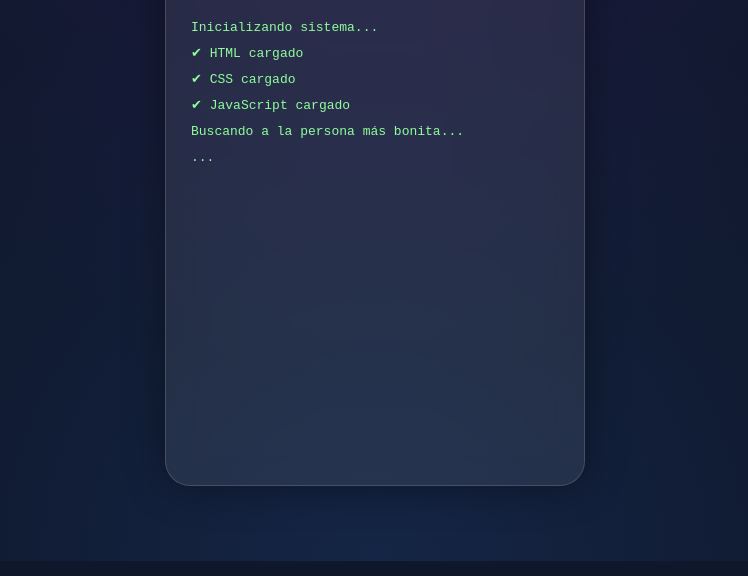
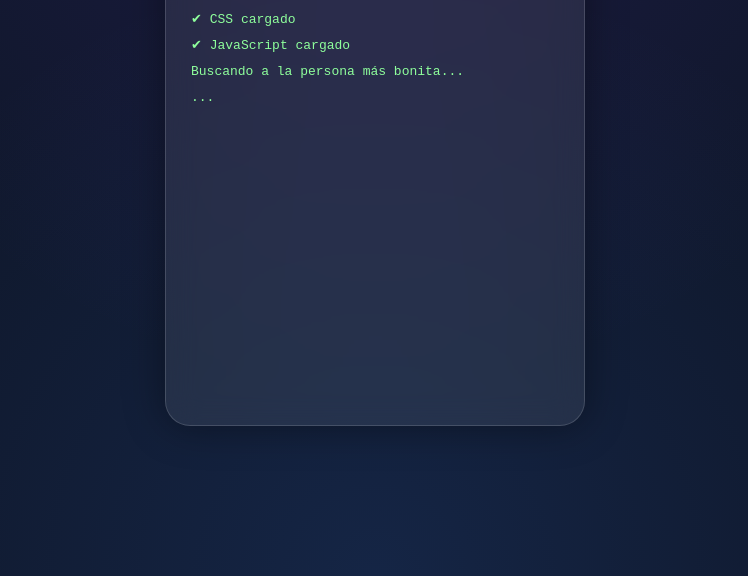
Before and after one commit to Vidal3026/recovery-alessita, a plain HTML site: page index.html in a window 1280 px wide. Shown: the part 239-815 px from the top of the page, without its empty margins (265-1013 px from the left). Drawn offline with nearby package versions, Linux system fonts and the light colour scheme.

Commit message:
Update style.css

```diff
--- a/css/style.css
+++ b/css/style.css
@@ -6,21 +6,14 @@
 }
 
 body{
-
     background:#0f172a;
-
-    overflow:hidden;
-
+    overflow-y:auto;
+    overflow-x:hidden;
     display:flex;
-
     justify-content:center;
-
-    align-items:center;
-
+    align-items:flex-start;
     min-height:100vh;
-
     padding:15px;
-
     color:white;
 }
 
@@ -37,6 +30,15 @@
 }
 
 .terminal{
+    width:min(92vw,420px);
+
+    min-height:650px;
+
+    max-height:95vh;
+
+    overflow-y:auto;
+
+    padding:25px;
 
     width:min(92vw, 420px);
 
```
